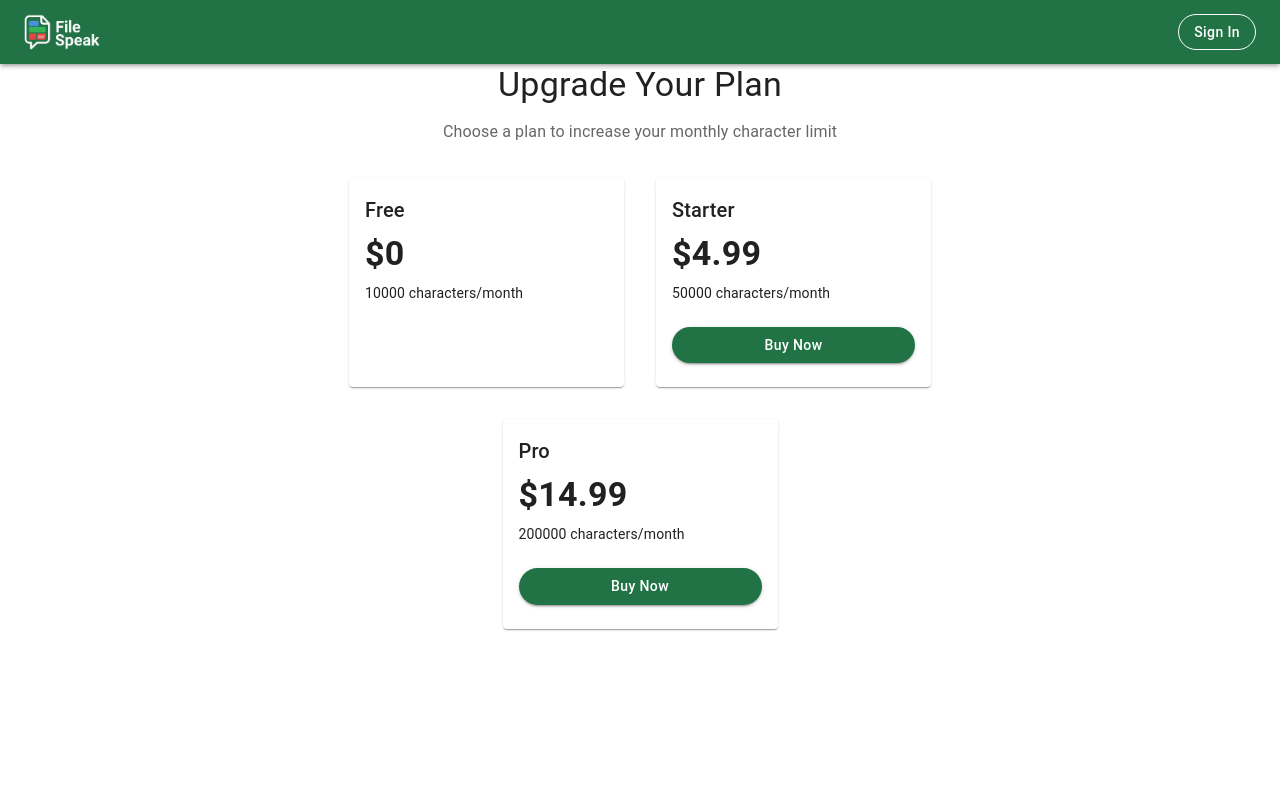
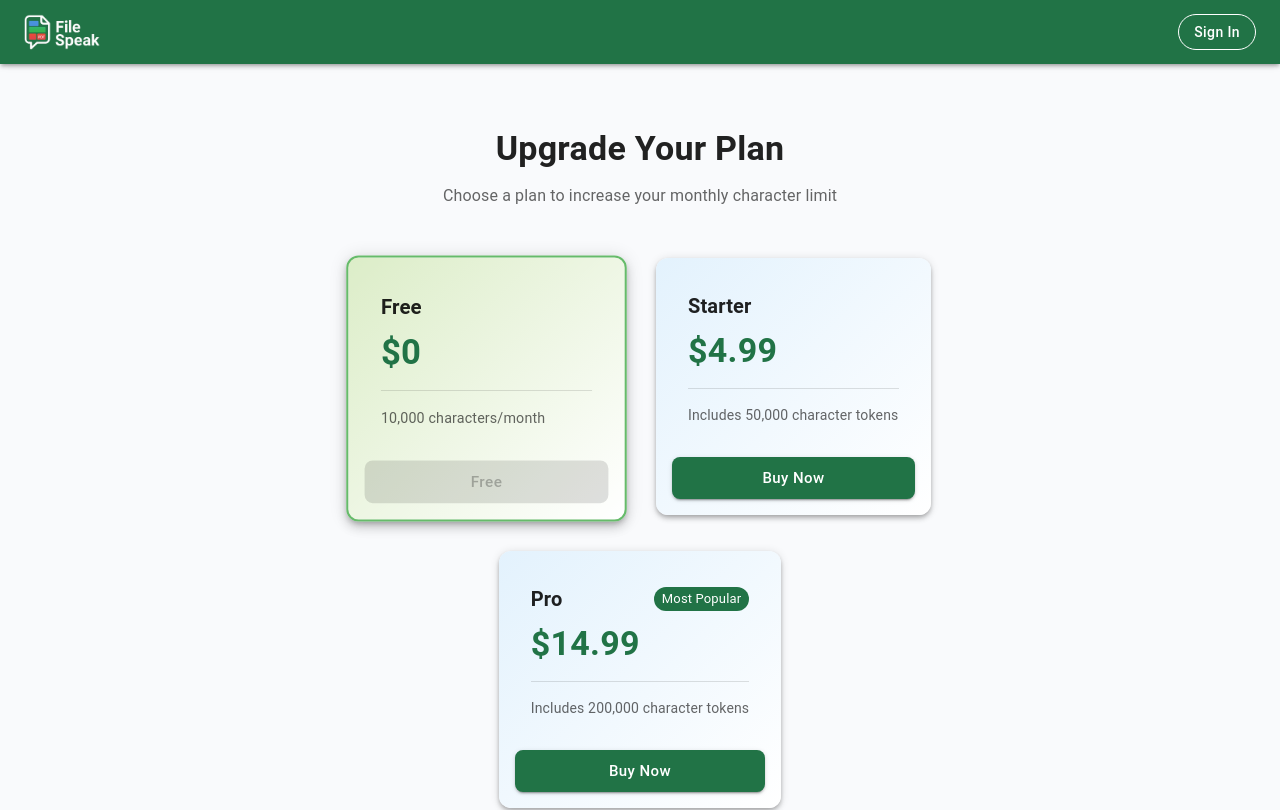
Before and after one commit to bootcampjason/excel-translator-app, a React (Create React App) app in the folder frontend/: page /upgrade in a window 1280 px wide. Shown: the top 810 px of the page. Built offline with nearby package versions, Linux system fonts and the light colour scheme; no server answers.

Commit message:
Update UI/UX, env setup

```diff
--- a/frontend/package.json
+++ b/frontend/package.json
@@ -16,6 +16,7 @@
     "exceljs": "^4.4.0",
     "file-saver": "^2.0.5",
     "firebase": "^12.0.0",
+    "framer-motion": "^12.23.6",
     "react": "^19.1.0",
     "react-dom": "^19.1.0",
     "react-dropzone": "^14.3.8",
--- a/frontend/src/components/PlanCard.jsx
+++ b/frontend/src/components/PlanCard.jsx
@@ -1,15 +1,25 @@
 // src/components/PlanCard.jsx
 import React, { useContext } from "react";
-import { Card, CardContent, Typography, Button, Box } from "@mui/material";
+import {
+  Card,
+  CardContent,
+  Typography,
+  Button,
+  Box,
+  Divider,
+  Chip,
+} from "@mui/material";
 import { UserContext } from "../context/UserContext";
 
-function PlanCard({ plan }) {
+function PlanCard({ plan, isActive }) {
   const { user } = useContext(UserContext);
+
   const handleUpgrade = async () => {
     if (!user) {
       alert("Please sign in first.");
       return;
     }
+
     try {
       const response = await fetch(
         `${process.env.REACT_APP_API_URL}/create-checkout-session`,
@@ -21,14 +31,14 @@ function PlanCard({ plan }) {
           },
           body: JSON.stringify({
             uid: user.uid,
-            priceId: plan.stripePriceId,
+            plan: plan.name,
           }),
         }
       );
 
       const data = await response.json();
       if (data.url) {
-        window.location.href = data.url; // Redirect to Stripe Checkout
+        window.location.href = data.url;
       } else {
         alert("Something went wrong.");
       }
@@ -37,26 +47,81 @@ function PlanCard({ plan }) {
     }
   };
 
+  const isFree = plan.name.toLowerCase() === "free";
+
   return (
-    <Card sx={{ minWidth: 275, maxWidth: 320 }}>
+    <Card
+      elevation={isActive ? 6 : 4}
+      sx={{
+        minWidth: 275,
+        maxWidth: 320,
+        borderRadius: 3,
+        p: 2,
+        background: isActive
+          ? "linear-gradient(135deg, #dcedc8 0%, #ffffff 100%)"
+          : isFree
+          ? "linear-gradient(135deg, #f1f8e9 0%, #ffffff 100%)"
+          : "linear-gradient(135deg, #e3f2fd 0%, #ffffff 100%)",
+        border: isActive ? "2px solid #66bb6a" : "none",
+        transform: isActive ? "scale(1.02)" : "none",
+        transition: "all 0.3s ease",
+      }}
+    >
       <CardContent>
-        <Typography variant="h6" gutterBottom>
-          {plan.name}
-        </Typography>
-        <Typography variant="h4" fontWeight={600}>
+        <Box
+          display="flex"
+          justifyContent="space-between"
+          alignItems="center"
+          mb={1}
+        >
+          <Typography variant="h6" fontWeight={600}>
+            {plan.name}
+          </Typography>
+          {!isFree && plan.name.toLowerCase() === "pro" && (
+            <Chip label="Most Popular" color="primary" size="small" />
+          )}
+        </Box>
+
+        <Typography
+          variant="h4"
+          fontWeight={700}
+          color="primary.main"
+          gutterBottom
+        >
           {plan.price}
         </Typography>
-        <Typography variant="body2" mt={1}>
-          {plan.characters} characters/month
+
+        <Divider sx={{ my: 2 }} />
+
+        <Typography variant="body2" color="text.secondary">
+          {isFree
+            ? `${plan.characters.toLocaleString()} characters/month`
+            : `Includes ${plan.characters.toLocaleString()} character tokens`}
         </Typography>
-        <Box mt={3}>
-          {plan.name.toLowerCase() !== "free" && (
-            <Button variant="contained" fullWidth onClick={handleUpgrade}>
-              Buy Now
-            </Button>
-          )}
-        </Box>
       </CardContent>
+
+      {!isFree ? (
+        <Button
+          variant="contained"
+          fullWidth
+          size="large"
+          onClick={handleUpgrade}
+          sx={{ mt: 2, borderRadius: 2 }}
+        >
+          Buy Now
+        </Button>
+      ) : (
+        <Button
+          variant="contained"
+          fullWidth
+          size="large"
+          onClick={handleUpgrade}
+          sx={{ mt: 2, borderRadius: 2 }}
+          disabled
+        >
+          Free
+        </Button>
+      )}
     </Card>
   );
 }
--- /dev/null
+++ b/frontend/src/components/RestartButton.jsx
@@ -0,0 +1,27 @@
+import React from "react";
+import DeleteOutlineIcon from "@mui/icons-material/DeleteOutline";
+import { Button, Box } from "@mui/material";
+import RestartAltIcon from "@mui/icons-material/RestartAlt";
+
+function RestartButton({ handleReset }) {
+  return (
+    <Box mt={3} display="flex" gap={2}>
+      <Button
+        variant="contained"
+        color="success"
+        size="large"
+
+        startIcon={<RestartAltIcon />}
+        onClick={handleReset}
+        sx={{
+          mt: 3,
+          px: 3,
+        }}
+      >
+        Start Over
+      </Button>
+    </Box>
+  );
+}
+
+export default RestartButton;
--- a/frontend/src/pages/PaymentCancel.jsx
+++ b/frontend/src/pages/PaymentCancel.jsx
@@ -1,19 +1,32 @@
 import React from 'react';
-import { Typography, Box, Button } from '@mui/material';
+import { Typography, Box, Button, Paper } from '@mui/material';
 import { Link } from 'react-router-dom';
+import CancelOutlinedIcon from '@mui/icons-material/CancelOutlined';
 
 function PaymentCancel() {
   return (
-    <Box textAlign="center" mt={10} px={2}>
-      <Typography variant="h4" gutterBottom color="error">
-        ❌ Payment Canceled
-      </Typography>
-      <Typography variant="body1" color="textSecondary" mb={4}>
-        Your payment was not completed. You can try again any time.
-      </Typography>
-      <Button variant="outlined" color="primary" component={Link} to="/">
-        Return to Home
-      </Button>
+    <Box display="flex" justifyContent="center" alignItems="center" minHeight="80vh" px={2}>
+      <Paper
+        elevation={3}
+        sx={{
+          p: 5,
+          maxWidth: 480,
+          textAlign: 'center',
+          borderRadius: 3,
+          background: 'linear-gradient(135deg, #ffebee 0%, #ffffff 100%)',
+        }}
+      >
+        <CancelOutlinedIcon sx={{ fontSize: 60, color: 'error.main', mb: 2 }} />
+        <Typography variant="h4" fontWeight={600} color="error.main" gutterBottom>
+          Payment Canceled
+        </Typography>
+        <Typography variant="body1" color="text.secondary" mb={4}>
+          Your payment was not completed. You can try again anytime.
+        </Typography>
+        <Button variant="outlined" size="large" color="primary" component={Link} to="/" sx={{ borderRadius: 3 }}>
+          Return to Home
+        </Button>
+      </Paper>
     </Box>
   );
 }
--- a/frontend/src/pages/PaymentSuccess.jsx
+++ b/frontend/src/pages/PaymentSuccess.jsx
@@ -1,19 +1,32 @@
 import React from 'react';
-import { Typography, Box, Button } from '@mui/material';
+import { Typography, Box, Button, Paper } from '@mui/material';
 import { Link } from 'react-router-dom';
+import CheckCircleOutlineIcon from '@mui/icons-material/CheckCircleOutline';
 
 function PaymentSuccess() {
   return (
-    <Box textAlign="center" mt={10} px={2}>
-      <Typography variant="h4" gutterBottom color="green">
-        ✅ Payment Successful!
-      </Typography>
-      <Typography variant="body1" color="textSecondary" mb={4}>
-        Thank you for upgrading your plan. You now have access to premium features.
-      </Typography>
-      <Button variant="contained" color="primary" component={Link} to="/">
-        Go to Dashboard
-      </Button>
+    <Box display="flex" justifyContent="center" alignItems="center" minHeight="80vh" px={2}>
+      <Paper
+        elevation={3}
+        sx={{
+          p: 5,
+          maxWidth: 480,
+          textAlign: 'center',
+          borderRadius: 3,
+          background: 'linear-gradient(135deg, #e8f5e9 0%, #ffffff 100%)',
+        }}
+      >
+        <CheckCircleOutlineIcon sx={{ fontSize: 60, color: '#2e7d32', mb: 2 }} />
+        <Typography variant="h4" fontWeight={600} color="success.main" gutterBottom>
+          Payment Successful
+        </Typography>
+        <Typography variant="body1" color="text.secondary" mb={4}>
+          Thank you for upgrading your plan. You now have access to premium features.
+        </Typography>
+        <Button variant="contained" size="large" color="success" component={Link} to="/" sx={{ borderRadius: 3 }}>
+          Go to Dashboard
+        </Button>
+      </Paper>
     </Box>
   );
 }
--- a/frontend/src/pages/UpgradePage.jsx
+++ b/frontend/src/pages/UpgradePage.jsx
@@ -1,7 +1,10 @@
-import React from "react";
+// src/pages/UpgradePage.jsx
+import React, { useContext } from "react";
 import PlanCard from "../components/PlanCard";
-import { Box, Typography } from "@mui/material";
+import { Box, Typography, Container, Divider } from "@mui/material";
 import { PLANS } from "../constants/plans";
+import { motion } from "framer-motion";
+import { UserContext } from "../context/UserContext";
 
 const { free, starter, pro } = PLANS;
 
@@ -16,35 +19,52 @@ const plans = [
     name: starter.name,
     price: `$${starter.monthlyPrice}`,
     characters: starter.maxCharacters,
-    stripePriceId: process.env.REACT_APP_STRIPE_STARTER_PRICE_ID,
+    stripePriceId: process.env.REACT_APP_STRIPE_STRIPE_STARTER_PRICE_ID,
   },
   {
     name: pro.name,
     price: `$${pro.monthlyPrice}`,
     characters: pro.maxCharacters,
-    stripePriceId: process.env.REACT_APP_STRIPE_PRO_PRICE_ID,
+    stripePriceId: process.env.REACT_APP_STRIPE_STRIPE_PRO_PRICE_ID,
   },
 ];
 
 function UpgradePage() {
+  const { user } = useContext(UserContext);
+  const currentPlan = user?.plan?.toLowerCase?.() || "free";
+
   return (
-    <Box sx={{ mt: 6, px: 2, maxWidth: 900, margin: "0 auto" }}>
-      <Typography variant="h4" align="center" gutterBottom>
+    <Box sx={{ minHeight: "100vh", backgroundColor: "#f9fafc", py: 8, px: 2 }}>
+      <Container maxWidth="md">
+        <Box textAlign="center" mb={6}>
+          <Typography variant="h4" fontWeight={700} gutterBottom>
             Upgrade Your Plan
           </Typography>
-      <Typography
-        variant="subtitle1"
-        align="center"
-        color="textSecondary"
-        mb={4}
-      >
+          <Typography variant="subtitle1" color="text.secondary">
             Choose a plan to increase your monthly character limit
           </Typography>
+        </Box>
+
         <Box display="flex" justifyContent="center" gap={4} flexWrap="wrap">
-        {plans.map((plan) => (
-          <PlanCard key={plan.name} plan={plan} />
+          {plans.map((plan, index) => (
+            <motion.div
+              key={plan.name}
+              initial={{ opacity: 0, y: 20 }}
+              animate={{ opacity: 1, y: 0 }}
+              transition={{ duration: 0.4, delay: index * 0.15 }}
+            >
+              <PlanCard plan={plan} isActive={plan.name.toLowerCase() === currentPlan} />
+            </motion.div>
           ))}
         </Box>
+
+        <Divider sx={{ mt: 8, mb: 4 }} />
+
+        <Typography variant="body2" align="center" color="text.secondary">
+          💡 Upgraded plans unlock more translation characters. You can upgrade
+          anytime.
+        </Typography>
+      </Container>
     </Box>
   );
 }
--- a/frontend/src/test.jsx
+++ b/frontend/src/test.jsx
@@ -4,7 +4,6 @@ const App = (props) => {
   const [visible, setVisible] = useState(false);
 
   useEffect(() => {
-    console.log('h')
     setTimeout(() => {
       setVisible(true);
     }, 4000);
```
Also changed, not shown: frontend/src/pages/HomePage.jsx (+71 -57 lines), 1 other file (tests, documents, lock files or other folders). Lines whose indentation alone changed are shown as unchanged.
